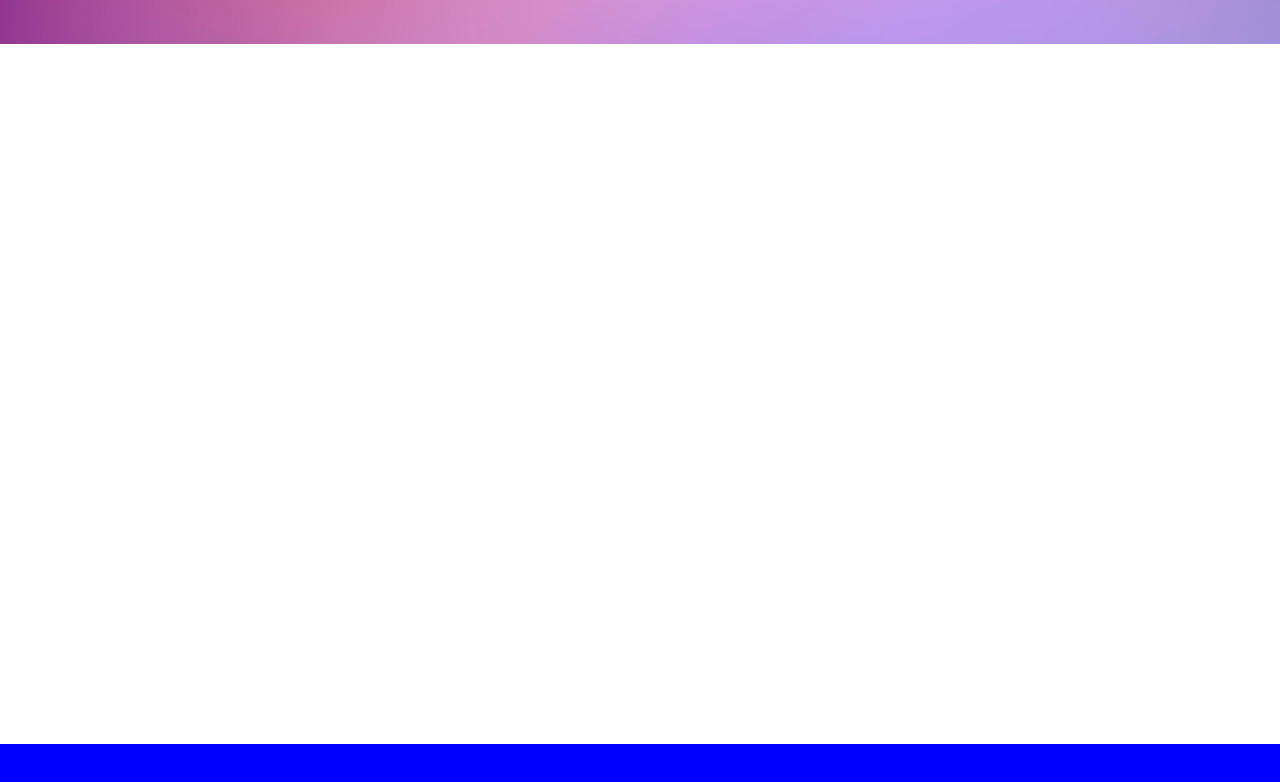
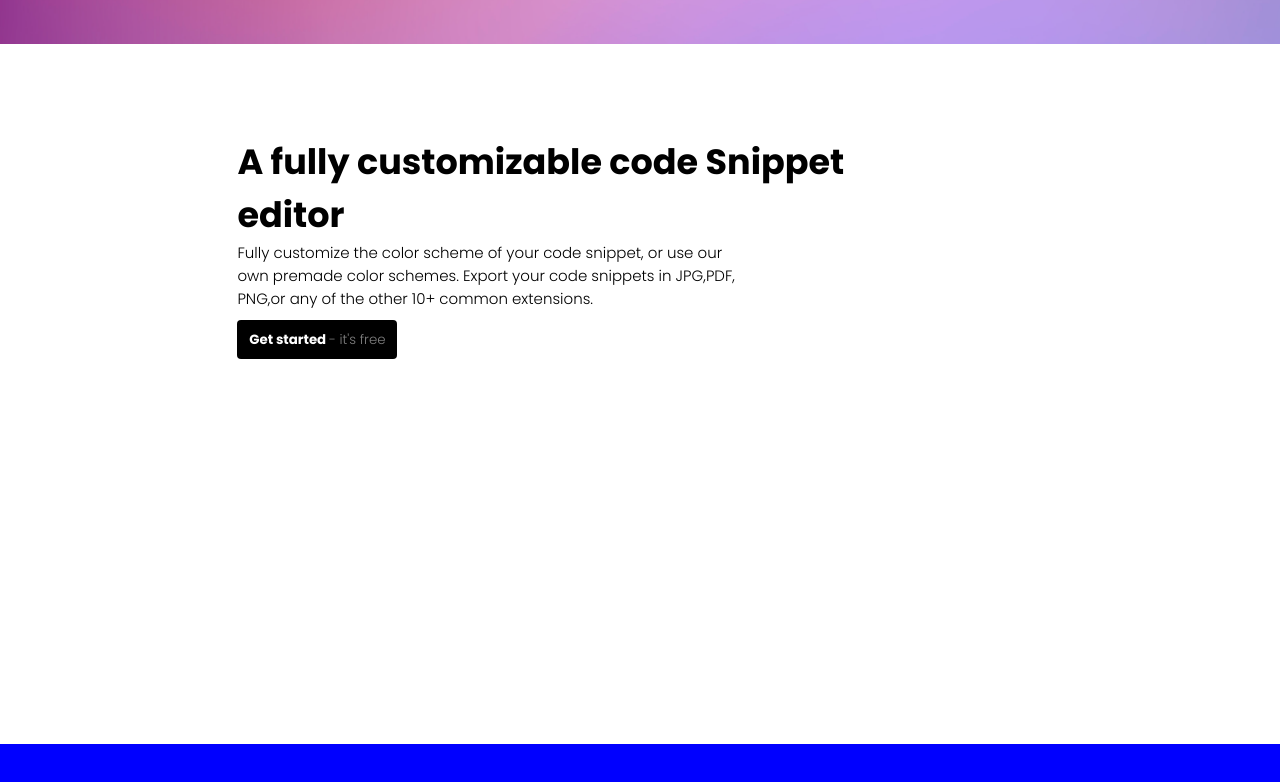
Before and after one commit to T369-Real/codewell, a plain HTML site: page SnippetTemplateStarterFiles/index.html in a window 1280 px wide. Shown: the part 756-1538 px from the top of the page. Drawn offline with Linux system fonts and the light colour scheme.

Commit message:
nuevas mierdas xD :zzz:

```diff
--- a/SnippetTemplateStarterFiles/css/style.css
+++ b/SnippetTemplateStarterFiles/css/style.css
@@ -121,6 +121,46 @@ header .lupa-sign-button{
 .content{
     width: 100%;
     height: 700px;
+    padding: 30px;
+}
+
+.content .content-left{
+    width: 670px;
+    height: 400px;
+    margin-top: 5%;
+    margin-left: 17%;
+}
+
+.content-left h1{
+    color: #000;
+    font-size: 35px;
+    font-family: 'Poppins', sans-serif;
+    font-weight: 700;
+}
+
+.content-left p{
+    color: #000;
+    font-size: 15px;
+    font-family: 'Poppins', sans-serif;
+    font-weight: 300;
+}
+
+.content-left button{
+    width: 160px;
+    height: 39px;
+    background: #000;
+    color: #FFF;
+    font-family: 'Poppins', sans-serif;
+    font-weight: 700;
+    margin-top: 10px;
+    border-style: none;
+    border-radius: 4px;
+}
+
+.content-left button span{
+    color: #808080;
+    font-family: 'Poppins', sans-serif;
+    font-weight: 300;
 }
 
 footer{
--- a/SnippetTemplateStarterFiles/index.html
+++ b/SnippetTemplateStarterFiles/index.html
@@ -30,7 +30,13 @@
             </div>
         </div>
         <div class="content">
-
+            <div class="content-left">
+                <h1>A fully customizable code Snippet editor</h1>
+                <p>Fully customize the color scheme of your code snippet, or use our</p>
+                <p>own premade color schemes. Export your code snippets in JPG,PDF,</p>
+                <p>PNG,or any of the other 10+ common extensions.</p>
+                <button>Get started <span>- it's free</span></button>
+            </div>
         </div>
         <footer>
 
```
